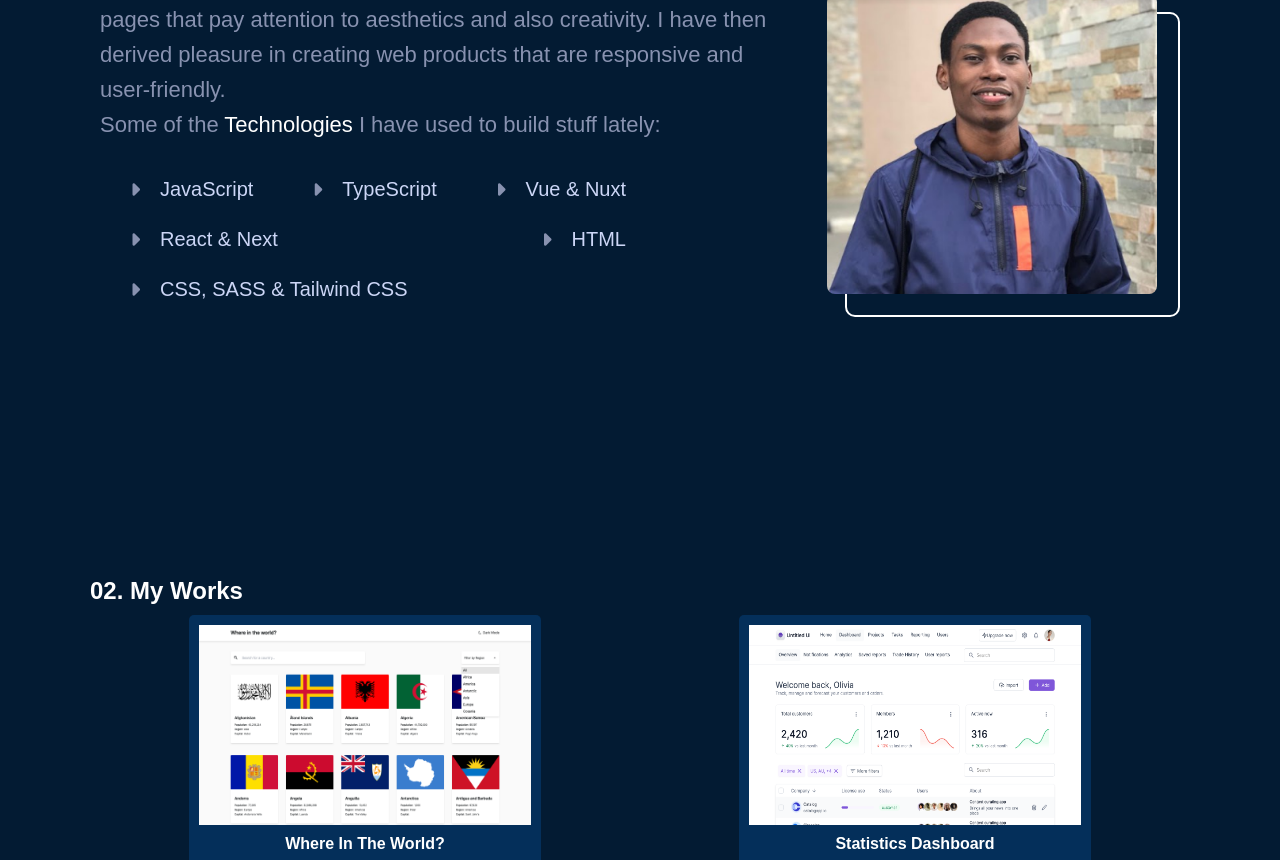
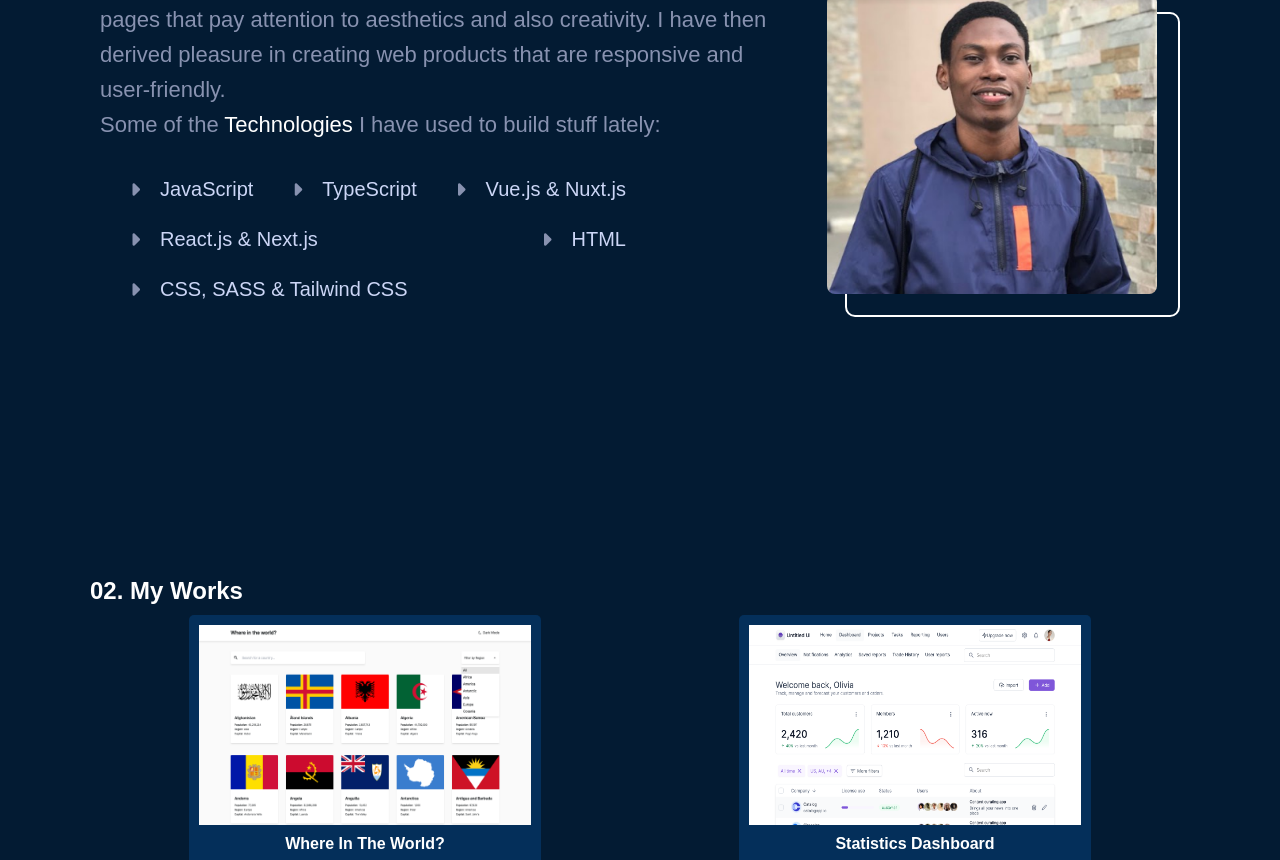
Before and after one commit to JoshAnaba/PortFolio-v1, a plain HTML site: page index.html in a window 1280 px wide. Shown: the part 1038-1898 px from the top of the page. Drawn offline with Linux system fonts and the light colour scheme.

Commit message:
ui: changes to resume and some little ui issues

```diff
--- a/index.html
+++ b/index.html
@@ -61,10 +61,10 @@
               <p>TypeScript</p>
             </li>
             <li><i class="fas fa-caret-right"></i>
-              <p>Vue & Nuxt</p>
+              <p>Vue.js & Nuxt.js</p>
             </li>
             <li><i class="fas fa-caret-right"></i>
-              <p>React & Next</p>
+              <p>React.js & Next.js</p>
             </li>
             <li><i class="fas fa-caret-right"></i>
               <p>HTML</p>
```
